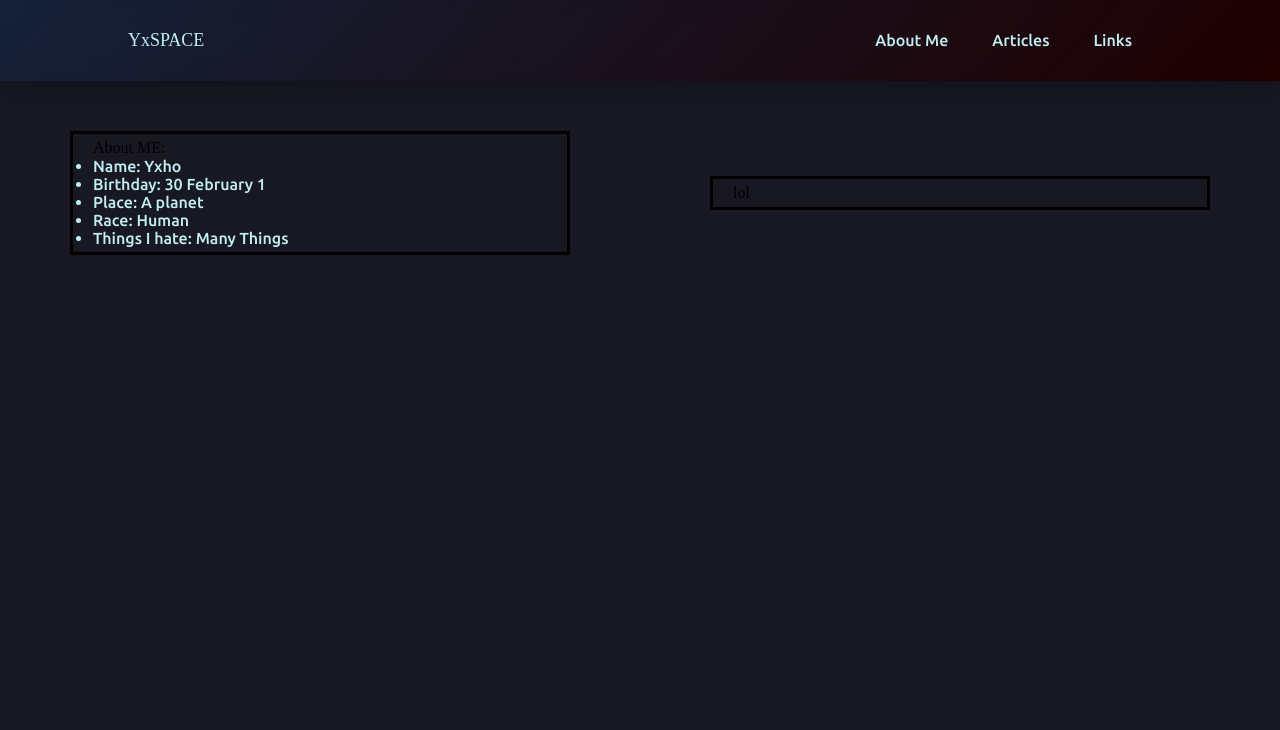
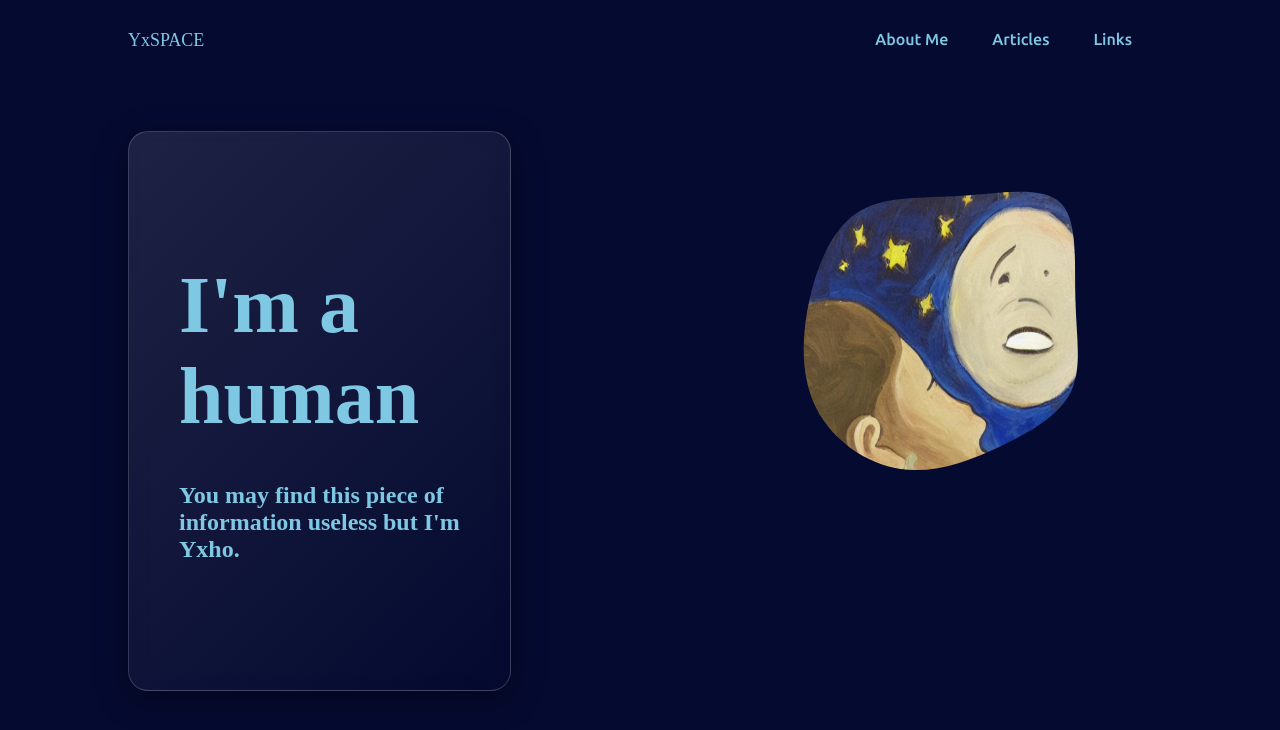
Before and after one commit to yx-05/PersonalWebsite, a plain HTML site: page index.html in a window 1280 px wide. Drawn offline with Linux system fonts and the light colour scheme.

Commit message:
update the design of website and a few content

```diff
--- a/css/style.css
+++ b/css/style.css
@@ -1,25 +1,25 @@
 @import url('https://fonts.googleapis.com/css2?family=Ubuntu:wght@500&display=swap');
 
-*{
+*, :before, :after{
     box-sizing: border-box;
     padding: 0%;
     margin: 0%;
 }
 
 body{
-    background-color: #181823;
+    background-color: #050A30;
 }
 
 li, a{
     font-family: 'Ubuntu', sans-serif;
     font-weight: 500;
     font-size: 16px;
-    color: #C0EEF2;
+    color:#7EC8E3;
     text-decoration: none;
 }
 
 .logo{
-    color: #C0EEF2;
+    color:#7EC8E3;
     font-size: large;
     cursor: pointer;
 }
@@ -29,11 +29,6 @@ header{
     justify-content: space-between;
     align-items: center;
     padding: 30px 10%;
-    background: linear-gradient(135deg, rgba(0, 119, 255, 0.1), rgb(31, 0, 0));
-    backdrop-filter: blur(10px);
-    -webkit-backdrop-filter: blur(10px);
-    border:none;
-    box-shadow: 0 0px 32px 0 rgba(0, 0, 0, 0.37);
 }
 
 .navLinks{
@@ -43,6 +38,22 @@ header{
 .navLinks li{
     display: inline-block;
     padding: 0px 20px;
+}
+
+.navLinks li a::after{
+    content: "";
+    background-color: #E9F8F9;
+    height: 3px;
+    width: 0;
+    margin: auto;
+    left: 0;
+    display: block;
+
+}
+
+.navLinks li a:hover:after{
+    width: 100%;
+    transition: all 0.3s ease 0s;
 }
 
 .navLinks li a{
@@ -61,7 +72,45 @@ header{
 
 .content1ContainerSize{
     width: 50%;
-    padding: 5px 20px;
-    margin: 50px 70px;
+    height: 70vh;
+    padding: 50px 20px;
+    margin: 50px 10vw;
     border: solid;
 }
+
+.aboutMe{
+    background: linear-gradient(135deg, rgba(255, 255, 255, 0.1), rgba(255, 255, 255, 0));
+    backdrop-filter: blur(10px);
+    -webkit-backdrop-filter: blur(10px);
+    border-radius: 20px;
+    border:1px solid rgba(255, 255, 255, 0.18);
+    box-shadow: 0 8px 32px 0 rgba(0, 0, 0, 0.37);
+    align-content: center;
+}
+
+.aboutMe h1, .aboutMe h2{
+    margin: 0px 30px;
+    color: #7EC8E3;
+}
+
+.aboutMe h1{
+    font-size: 5em;
+}
+
+.aboutMe h2{
+    font-size: 1.5em;
+    margin-top: 5vh;
+}
+
+.profilePic{
+    -webkit-mask-image: url(blob.svg);
+    mask-image: url(blob.svg);
+    -webkit-mask-repeat: no-repeat;
+    mask-repeat: no-repeat;
+
+}
+
+.profilePic img{
+    width: 100%;
+    height: 100%;
+}
--- a/index.html
+++ b/index.html
@@ -20,17 +20,11 @@
     </header>
     <div class="content1">
         <div class="aboutMe content1ContainerSize">
-            <p class="aboutMeTitle">About ME:</p>
-            <ul>
-                <li>Name: Yxho </li>
-                <li>Birthday: 30 February 1</li>
-                <li>Place: A planet</li>
-                <li>Race: Human</li>
-                <li>Things I hate: Many Things</li>
-            </ul>
+            <h1>I'm a human</h1>
+            <h2>You may find this piece of information useless but I'm Yxho.</h2>
         </div>
         <div class="profilePic content1ContainerSize">
-            lol
+            <img src="images\423219738026201.jpg" alt="randomImage">
         </div>
     </div>
 
```
Also changed, not shown: css/blob.svg (added), images/423219738026201.jpg (added), planning/Color Hunt Palette 11009e4942e48696fec4b0ff.png (added), planning/Color Hunt Palette 181823537fe7c0eef2e9f8f9.png (deleted).
